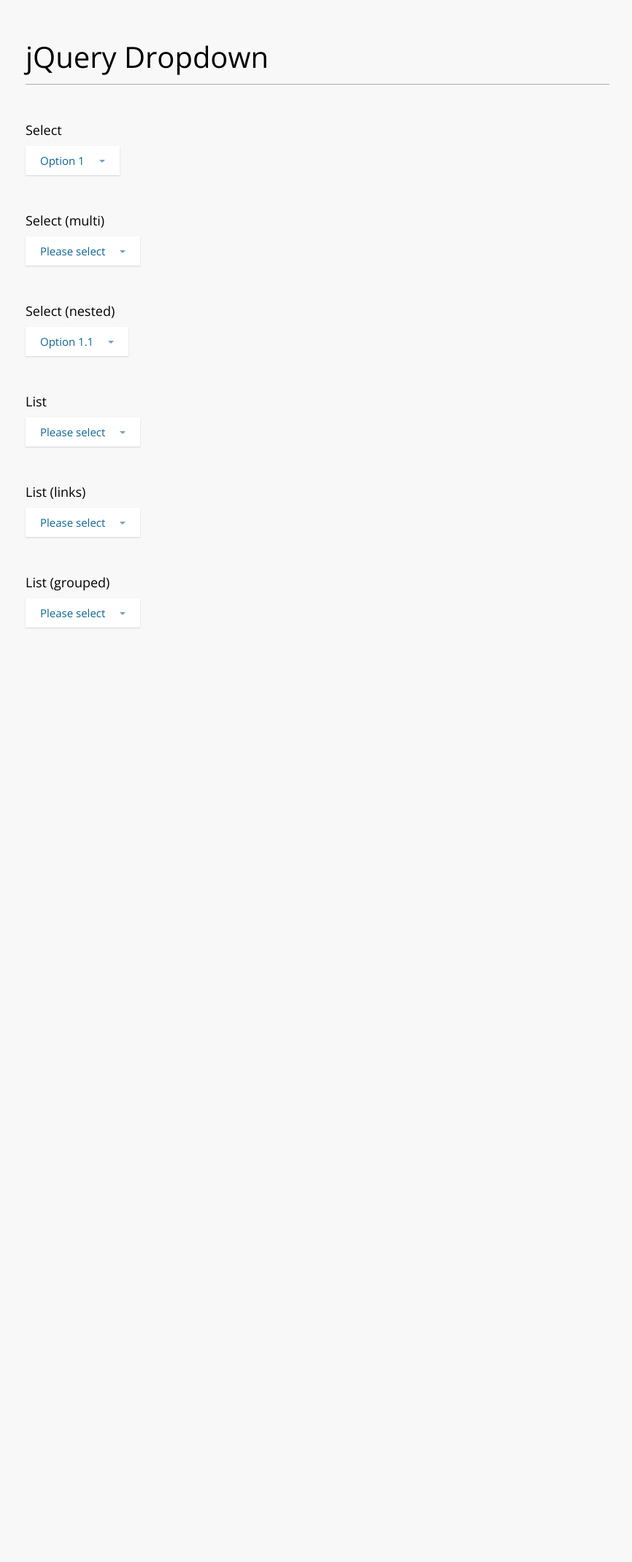
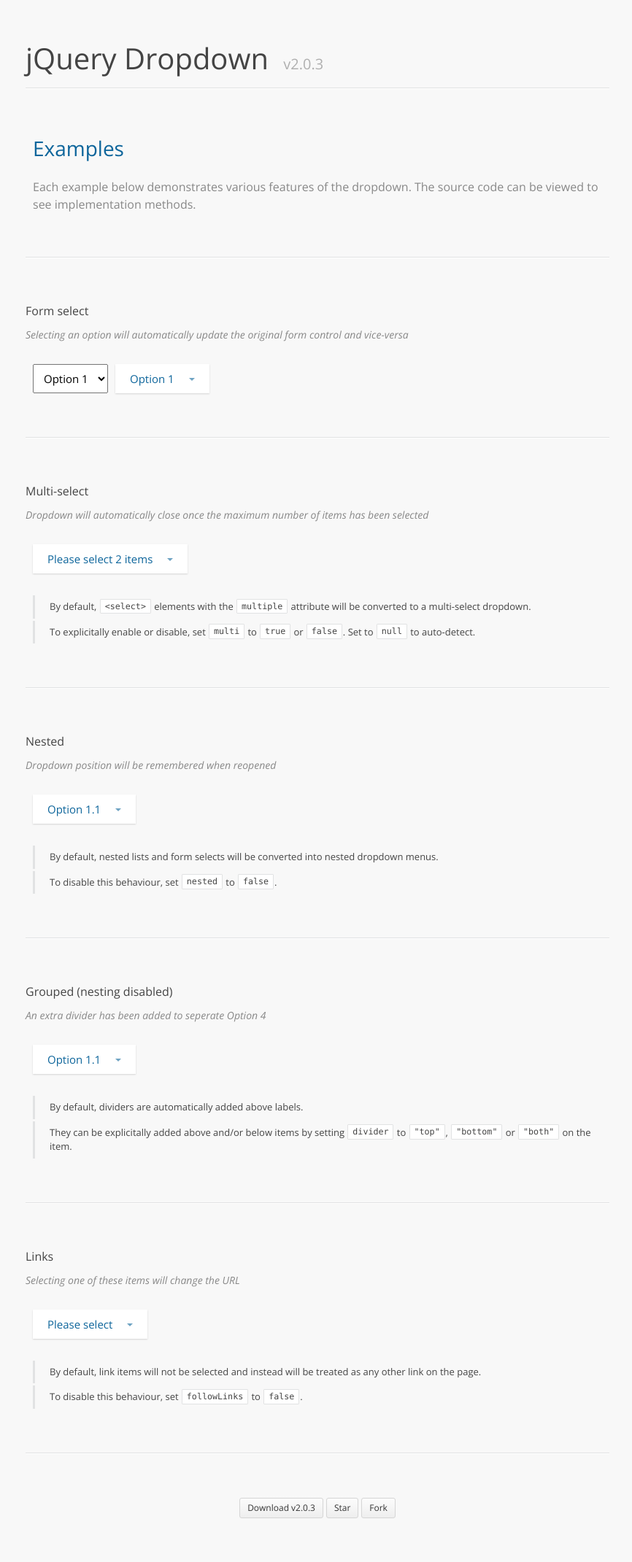
Before and after one commit to daneWilliams/jquery.dropdown, a website: page index.html in a window 1280 px wide. Shown: the whole page at 73% size, without its empty margins (205-1071 px from the left). Before the commit the page ends 910 px from the top, so only its background shows below. Drawn offline with nearby package versions, Linux system fonts and the light colour scheme.

Commit message:
Index file updated

```diff
--- /dev/null
+++ b/css/demo.css
@@ -0,0 +1,206 @@
+/**
+ *	=Reset
+ *	---------------------------------------------------------------- */
+
+body {
+	background: #f8f8f8;
+	padding: 0;
+	margin: 0;
+	font-family: 'Open Sans', sans-serif;
+	font-size: 15px;
+	line-height: 1.5;
+	color: #444;
+}
+
+a {
+	color: #0d659b;
+}
+
+
+/**
+ *	=Typography
+ *	---------------------------------------------------------------- */
+
+p {
+	font-size: 14px;
+	margin: 0 0 20px;
+}
+
+p:last-child {
+	margin-bottom: 0;
+}
+
+code {
+	background: #fff;
+	color: #444;
+	font-family: Consolas, 'Courier New', Courier, monospace;
+	font-size: .9em;
+	padding: .2em .5em;
+	position: relative;
+	top: -1px;
+	margin: 0 1px;
+	border: 1px solid #e1e2e3;
+	border-radius: 1px;
+}
+
+
+/**
+ *	=Page
+ *	---------------------------------------------------------------- */
+
+main {
+	max-width: 800px;
+	padding: 0 20px;
+	margin: 0 auto;
+}
+
+header {
+	margin: 60px 0;
+	border-bottom: 1px solid #fff;
+}
+
+/* Title */
+h1 {
+	font-size: 40px;
+	line-height: 1;
+	font-weight: 300;
+	margin: 0;
+	padding: 0 0 20px;
+	border-bottom: 1px solid #e1e2e3;
+}
+
+h1 small {
+	display: inline-block;
+	margin-left: 10px;
+	font-size: .5em;
+	opacity: .4;
+	font-weight: 400;
+}
+
+/* Footer */
+footer {
+	text-align: center;
+	border-top: 1px solid #fff;
+	padding: 60px 0;
+}
+
+footer iframe {
+	margin: 0 2px;
+}
+
+.github-button {
+	font-size: 12px;
+	text-decoration: none;
+	background-color: #eee;
+	background-image: -webkit-linear-gradient(top,#fcfcfc,#eee);
+	background-image: -moz-linear-gradient(top,#fcfcfc,#eee);
+	background-image: linear-gradient(to bottom,#fcfcfc,#eee);
+	-ms-filter: "progid:DXImageTransform.Microsoft.gradient(startColorstr='#fcfcfc', endColorstr='#eeeeee')";
+	*filter: progid:DXImageTransform.Microsoft.gradient(startColorstr='#fcfcfc', endColorstr='#eeeeee');
+	display: inline-block;
+	height: 26px;
+	line-height: 26px;
+	padding: 0 10px;
+	color: #333;
+	vertical-align: middle;
+	cursor: pointer;
+	background-color: #fff;
+	border: 1px solid #d5d5d5;
+	border-radius: 3px;
+}
+
+
+/**
+ *	=Sections
+ *	---------------------------------------------------------------- */
+
+article {
+	padding: 60px 0 60px 10px;
+	margin: 0;
+	border-bottom: 1px solid #e1e2e3;
+	border-top: 1px solid #fff;
+}
+
+article:first-of-type {
+	padding-top: 0;
+	border-top: 0;
+}
+
+/* Headings */
+article header {
+	margin: 0 0 20px -10px;
+	border: 0;
+}
+
+h4 {
+	font-size: 16px;
+	font-weight: 400;
+	margin: 0;
+}
+
+header p {
+	font-style: italic;
+	color: #888;
+	margin: 10px 0 0;
+}
+
+header p:last-child {
+	margin-bottom: 30px;
+}
+
+/* Footer */
+aside {
+	margin: 30px 0 0;
+}
+
+aside p {
+	font-size: 13px;
+	margin: 0 0 3px;
+	padding: 6px 0 6px 20px;
+	border-left: 3px solid #e1e2e3;
+}
+
+aside p:last-child {
+	margin-bottom: 0;
+}
+
+
+/**
+ *	=Content
+ *	---------------------------------------------------------------- */
+
+#intro {
+	color: #888;
+}
+
+.content {
+	font-size: 16px;
+}
+
+.content p {
+	font-size: inherit;
+}
+
+.content h3 {
+	font-size: 28px;
+	color: #0d659b;
+	font-weight: 300;
+	margin: 0 0 20px;
+}
+
+
+
+/**
+ *	=Demo #1
+ *	---------------------------------------------------------------- */
+
+#demo-1 select {
+	display: inline-block !important;
+	vertical-align: bottom;
+	font-family: 'Open Sans', sans-serif;
+	font-size: 15px;
+	height: 40px;
+	line-height: 40px;
+	margin-right: 10px;
+	padding: 0 10px;
+}
--- a/css/dropdown.css
+++ b/css/dropdown.css
@@ -177,6 +177,7 @@
 }
 .dropdown-list {
   overflow: hidden;
+  text-align: left;
   overflow-y: auto;
   -webkit-overflow-scrolling: touch;
   margin: 0;
--- a/index.html
+++ b/index.html
@@ -7,18 +7,9 @@
 
 	<meta charset="utf8" />
 
-	<link href="https://fonts.googleapis.com/css?family=Open+Sans:300,400,600" rel="stylesheet">
+	<link href="https://fonts.googleapis.com/css?family=Open+Sans:300,400,400i,600" rel="stylesheet">
+	<link rel="stylesheet" type="text/css" href="./css/demo.css" />
 	<link rel="stylesheet" type="text/css" href="./css/dropdown.css" />
-
-	<style type="text/css">
-		body { background: #f8f8f8; padding: 0; margin: 0; font-family: 'Open Sans', sans-serif; }
-		main { max-width: 800px; padding: 0 20px; margin: 0 auto; }
-		header { margin: 50px 0; }
-		h1 { font-size: 40px; font-weight: 300; margin: 0; padding: 0 0 10px; border-bottom: 1px solid #aaa; }
-		h3 { font-size: 18px; font-weight: 400; margin: 50px 0 10px; }
-		section { margin: 50px 0; }
-		a { color: #0d659b; }
-	</style>
 
 </head>
 
@@ -27,30 +18,55 @@
 	<main>
 
 		<header>
-			<h1>jQuery Dropdown</h1>
+			<h1>jQuery Dropdown <small>v2.0.3</small></h1>
 		</header>
 
 		<section>
-			<h3>Select</h3>
+
+			<article id="intro" class="content">
+				<h3>Examples</h3>
+				<p>Each example below demonstrates various features of the dropdown. The source code can be viewed to see implementation methods.</p>
+			</article>
+
+			<article id="demo-1">
+				<header>
+					<h4>Form select</h4>
+					<p>Selecting an option will automatically update the original form control and vice-versa</p>
+				</header>
+				<section>
 					<select>
 						<option>Option 1</option>
 						<option>Option 2</option>
 						<option>Option 3</option>
 					</select>
 				</section>
+			</article>
 
+			<article id="demo-2">
+				<header>
+					<h4>Multi-select</h4>
+					<p>Dropdown will automatically close once the maximum number of items has been selected</p>
+				</header>
 				<section>
-			<h3>Select (multi)</h3>
-			<select multiple="multiple">
+					<select multiple="multiple" data-dropdown='{ "toggleText": "Please select 2 items", "maxSelect": 2 }'>
 						<option>Option 1</option>
 						<option>Option 2</option>
 						<option>Option 3</option>
 					</select>
 				</section>
+				<aside>
+					<p>By default, <code>&lt;select&gt;</code> elements with the <code>multiple</code> attribute will be converted to a multi-select dropdown.</p>
+					<p>To explicitally enable or disable, set <code>multi</code> to <code>true</code> or <code>false</code>. Set to <code>null</code> to auto-detect.</p>
+				</aside>
+			</article>
 
+			<article id="demo-3">
+				<header>
+					<h4>Nested</h4>
+					<p>Dropdown position will be remembered when reopened</p>
+				</header>
 				<section>
-			<h3>Select (nested)</h3>
-			<select>
+					<select data-dropdown='{ "closeReset": false }'>
 						<optgroup label="Group 1">
 							<option>Option 1.1</option>
 							<option>Option 1.2</option>
@@ -68,57 +84,72 @@
 						</optgroup>
 					</select>
 				</section>
+				<aside>
+					<p>By default, nested lists and form selects will be converted into nested dropdown menus.</p>
+					<p>To disable this behaviour, set <code>nested</code> to <code>false</code>.</p>
+				</aside>
+			</article>
 
+			<article id="demo-4">
+				<header>
+					<h4>Grouped (nesting disabled)</h4>
+					<p>An extra divider has been added to seperate Option 4</p>
+				</header>
 				<section>
-			<h3>List</h3>
-			<ul>
-				<li>Option 1</li>
-				<li>Option 2</li>
-				<li>Option 3</li>
-			</ul>
+					<select data-dropdown='{ "nested": false }'>
+						<optgroup label="Group 1">
+							<option>Option 1.1</option>
+							<option>Option 1.2</option>
+							<option>Option 1.3</option>
+						</optgroup>
+						<optgroup label="Group 2">
+							<option>Option 2.1</option>
+							<option>Option 2.2</option>
+							<option>Option 2.3</option>
+						</optgroup>
+						<optgroup label="Group 3">
+							<option>Option 3.1</option>
+							<option>Option 3.2</option>
+							<option>Option 3.3</option>
+						</optgroup>
+						<option data-dropdown='{ "divider": "top" }'>Option 4</option>
+					</select>
 				</section>
+				<aside>
+					<p>By default, dividers are automatically added above labels.</p>
+					<p>They can be explicitally added above and/or below items by setting <code>divider</code> to <code>&quot;top&quot;</code>, <code>&quot;bottom&quot;</code> or <code>&quot;both&quot;</code> on the item.</p>
+				</aside>
+			</article>
 
+			<article id="demo-5">
+				<header>
+					<h4>Links</h4>
+					<p>Selecting one of these items will change the URL</p>
+				</header>
 				<section>
-			<h3>List (links)</h3>
 					<ul>
 						<li><a href="#option-1">Option 1</a></li>
 						<li><a href="#option-2">Option 2</a></li>
 						<li><a href="#option-3">Option 3</a></li>
 					</ul>
 				</section>
+				<aside>
+					<p>By default, link items will not be selected and instead will be treated as any other link on the page.</p>
+					<p>To disable this behaviour, set <code>followLinks</code> to <code>false</code>.</p>
+				</aside>
+			</article>
 
-		<section>
-			<h3>List (grouped)</h3>
-			<ul data-dropdown='{ "nested": false }'>
-				<li>
-					Group 1
-					<ul>
-						<li>Option 1.1</li>
-						<li>Option 1.2</li>
-						<li>Option 1.3</li>
-					</ul>
-				</li>
-				<li>
-					Group 2
-					<ul>
-						<li>Option 2.1</li>
-						<li>Option 2.2</li>
-						<li>Option 2.3</li>
-					</ul>
-				</li>
-				<li>
-					Group 3
-					<ul>
-						<li>Option 3.1</li>
-						<li>Option 3.2</li>
-						<li>Option 3.3</li>
-					</ul>
-				</li>
-				<li data-dropdown='{ "divider": "top" }'>Option 4</li>
-			</ul>
 		</section>
 
+		<footer>
+			<a class="github-button" href="https://github.com/daneWilliams/jquery.dropdown/archive/master.zip" data-icon="octicon-cloud-download" data-style="mega" aria-label="Download daneWilliams/jquery.dropdown on GitHub">Download v2.0.3</a>
+			<a class="github-button" href="https://github.com/daneWilliams/jquery.dropdown" data-icon="octicon-star" data-style="mega" data-count-href="/daneWilliams/jquery.dropdown/stargazers" data-count-api="/repos/daneWilliams/jquery.dropdown#stargazers_count" data-count-aria-label="# stargazers on GitHub" aria-label="Star daneWilliams/jquery.dropdown on GitHub">Star</a>
+			<a class="github-button" href="https://github.com/daneWilliams/jquery.dropdown/fork" data-icon="octicon-repo-forked" data-style="mega" data-count-href="/daneWilliams/jquery.dropdown/network" data-count-api="/repos/daneWilliams/jquery.dropdown#forks_count" data-count-aria-label="# forks on GitHub" aria-label="Fork daneWilliams/jquery.dropdown on GitHub">Fork</a>
+		</footer>
+
 	</main>
+
+	<script async defer src="https://buttons.github.io/buttons.js"></script>
 
 	<script src="//ajax.googleapis.com/ajax/libs/jquery/1.12.4/jquery.min.js"></script>
 	<script src="./js/jquery.dropdown.js"></script>
@@ -135,6 +166,7 @@
 		}(jQuery));
 	</script>
 
+
 </body>
 
 </html>
--- a/less/menus.less
+++ b/less/menus.less
@@ -102,6 +102,7 @@
 
 .dropdown-list {
 	overflow: hidden;
+	text-align: left;
 	overflow-y: auto;
 	-webkit-overflow-scrolling: touch;
 	margin: 0;
```
Also changed, not shown: css/dropdown-min.css. Lines whose indentation alone changed are shown as unchanged.
